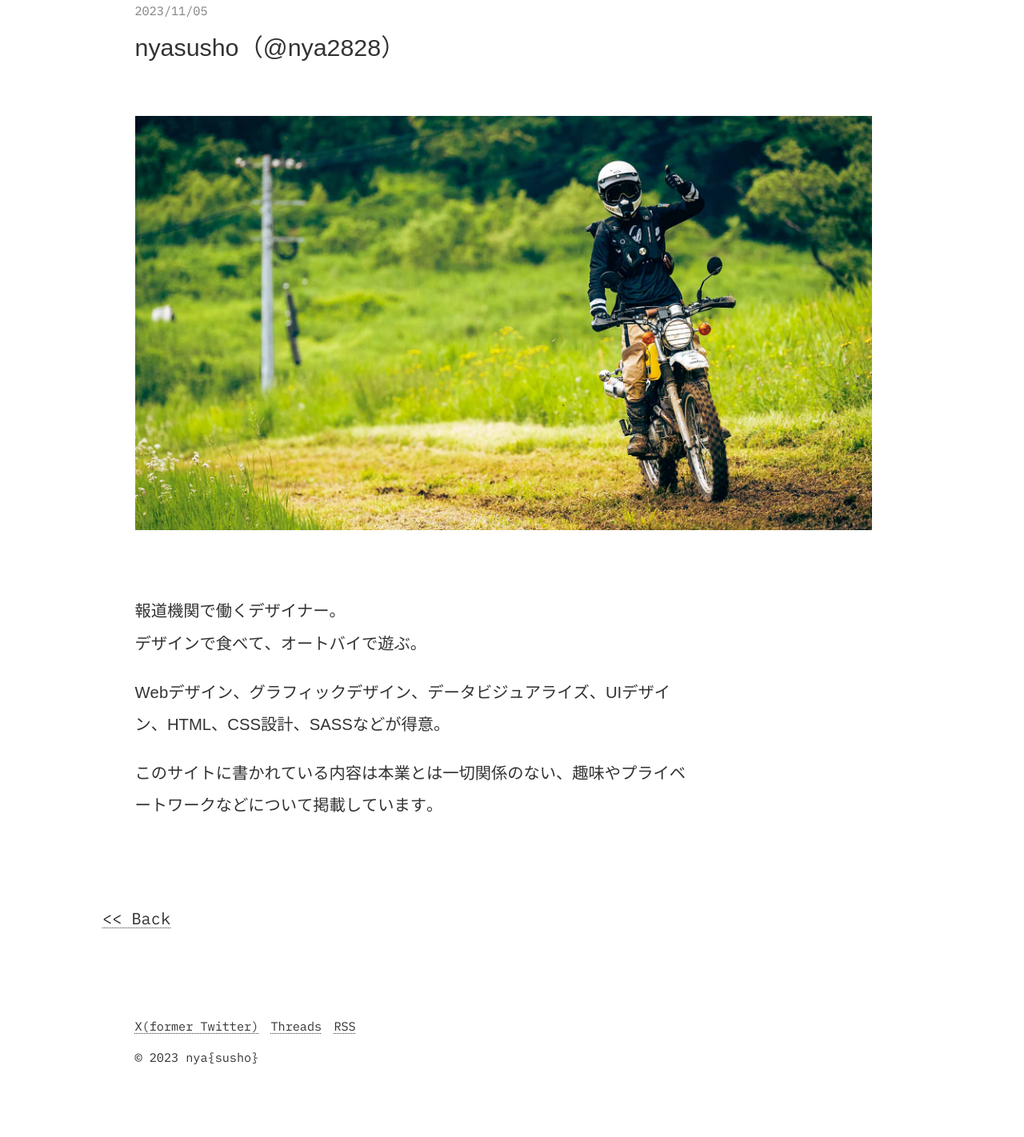
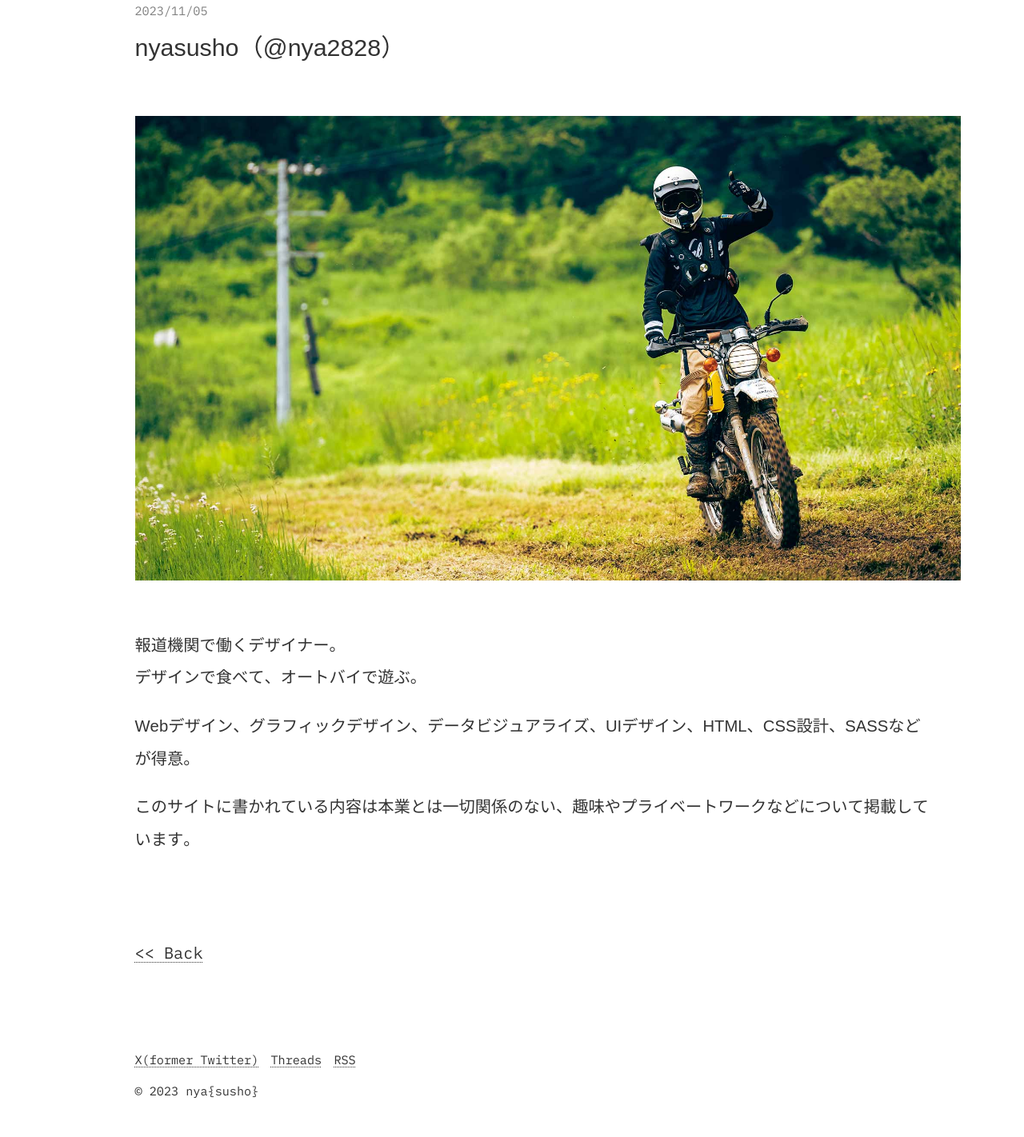
Before and after one commit to nya282828/nya2828_blog, an Astro site: page /about in a window 1280 px wide. Shown: the part 269-1691 px from the top of the page at 80% size. Before the commit the page ends 1649 px from the top, so only its background shows below. Built offline with nearby package versions, Linux system fonts and the light colour scheme; Astro itself is replaced by a stand-in of ours; a web font is replaced by a local one.

Commit message:
Update: rail style (draft

```diff
--- a/src/layouts/BaseLayout.astro
+++ b/src/layouts/BaseLayout.astro
@@ -19,7 +19,9 @@ const posts = (await getCollection('blog')).sort(
 		<div class="l-content">
 			<Header title={SITE_TITLE} />
 			<main class="l-main">
-        <slot />
+				<div class="l-rail l-rail--m">
+					<slot />
+				</div>
 			</main>
 			<Footer />
 		</div>
--- a/src/layouts/BlogPost.astro
+++ b/src/layouts/BlogPost.astro
@@ -24,7 +24,6 @@ const { title, description, pubDate, updatedDate, heroImage, heroAlt } = Astro.p
 			<main class="l-main">
 				<article class="c-blog">
 					<header class="c-blog__head">
-						<div class="l-rail l-rail--full--m">
 						<div class="c-blog__head__info">
 							<p class="c-blog__head__date">
 								<FormattedDate date={pubDate} />
@@ -38,16 +37,16 @@ const { title, description, pubDate, updatedDate, heroImage, heroAlt } = Astro.p
 							<h1 class="c-blog__title t-headline1">{title}</h1>
 						</div>
 						<div class="c-blog__head__hero c-image c-image--hero u-ar-16x9">{heroImage && <img width="100%" src={heroImage} alt={heroAlt} />}</div>
-						</div>
 					</header>
 					<div class="c-blog__body">
-						<!-- <div class="l-rail">
-							<slot />
-						</div> -->
+						<div class="l-rail l-rail--full--m">
 							<slot />
 						</div>
+					</div>
 					<div class="c-blog__foot">
+						<div class="l-rail">
 							<BackLink></BackLink>
+						</div>
 					</div>
 				</article>
 			</main>
--- a/src/styles/_components/_blog-post.scss
+++ b/src/styles/_components/_blog-post.scss
@@ -4,6 +4,7 @@
 .c-blog {
   display: grid;
   grid-template-columns: subgrid;
+  grid-column: 1 / -1;
 
   &__body > .l-rail > *:first-child {
     margin-top: 0;
@@ -13,15 +14,16 @@
     display: grid;
     grid-template-columns: subgrid;
     width: calc(100vw - 2em);
-    grid-column: 3 / -1;
+    grid-column: #{ask.$r_size_space+2} / -1;
 
     &__hero {
-      margin: 3em -0.5em 0 0;
+      margin: 3em 0 0 0;
+      grid-column: 1 / -1;
     }
 
     &__info {
       margin: 0;
-      padding: 0 ask.$r_size_space*1em 0 0;
+      grid-column: 1 / #{ask.$r_size_space - 6};
 
       .c-blog__head__hero:empty + & {
         margin: 0
@@ -48,9 +50,8 @@
     grid-column: 1 / -1;
     margin: 3em 0 0;
 
-    & > * {
-      grid-column: 3 / -3;
-      max-width: 34em;
+    & > * > * {
+      grid-column: #{ask.$r_size_space + 2} / #{ask.$r_size_space - 6};
     }
 
     h2 {
@@ -157,6 +158,7 @@
     }
 
     pre {
+      grid-column: 1 / -1;
       border-radius: 0.1em;
       padding: 0.25em;
       line-height: 1.25;
@@ -175,10 +177,15 @@
     table {
 
     }
+
+    & > * >.l-rail--full,
+    & > * >.l-rail--full--m {
+      grid-column: #{ask.$r_size_space + 2} / -1;
+    }
   }
 
   &__foot {
-    grid-column: 1 / -1;
+    grid-column: #{ask.$r_size_space + 2} / #{ask.$r_size_space - 6};
   }
 }
 
--- a/src/styles/_components/_layout.scss
+++ b/src/styles/_components/_layout.scss
@@ -7,14 +7,15 @@
 
 .c-header,
 .c-footer {
-  grid-column: 3 / -3;
+  grid-column: #{ask.$r_size_space + 2} / #{ask.$r_size_space - 6};
 }
 
 .l-content {
   // display: flex;
   // flex-flow: column nowrap;
   display: grid;
-  grid-template-columns: repeat(auto-fill, calc(1em + var(--t-letter-spacing)));
+  // grid-template-columns: repeat(auto-fill, calc(1em + var(--t-letter-spacing)));
+  grid-template-columns: minmax(0, 1fr) repeat(auto-fill, calc(1em + var(--t-letter-spacing))) minmax(0, 1fr);
   grid-template-rows: auto 1fr auto;
   justify-content: center;
   align-items: baseline;
@@ -35,10 +36,6 @@
   grid-row: 2 / 3;
   height: 100%;
   padding: 5em 0;
-
-  & > * {
-    grid-column: 1 / -1;
-  }
 }
 
 .c-back-link {
--- a/src/styles/_components/_post-list.scss
+++ b/src/styles/_components/_post-list.scss
@@ -6,7 +6,7 @@
   grid-template-columns: subgrid;
 
   &__item {
-    grid-column: 3 / -3;
+    grid-column: 1 / -1;
 
     &:not(:first-child) {
       margin: 3em 0 0;
--- a/src/styles/_components/_rail-custom.scss
+++ b/src/styles/_components/_rail-custom.scss
@@ -2,6 +2,25 @@
 @use "sass:math";
 @use "../ask_setting" as ask;
 $a: math.div(ask.$r_size_space, 2);
+
+.l-rail {
+  display: grid;
+  grid-template-columns: subgrid;
+  // grid-column: 4 / -4 ;
+  grid-column: #{ask.$r_size_space + 2} / #{ask.$r_size_space - 6};
+
+  & > * {
+    grid-column: 1 / -1;
+  }
+
+  &--full {
+    grid-column: 1 / -1;
+
+    &--m {
+      grid-column: 1 / -1;
+    }
+  }
+}
 
 .l-rail {
   margin: 0 auto 0 0;
```
Lines whose indentation alone changed are shown as unchanged.
